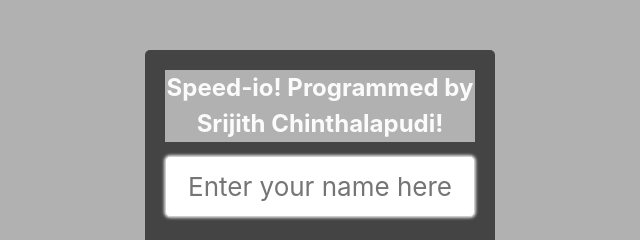
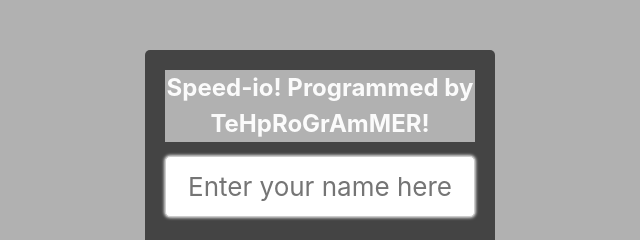
Before and after one commit to shotgunsheron/speed-io, a website built with webpack: page src/client/index.html in a window 1280 px wide. Shown: the part 284-524 px from the top of the page, 320-960 px from the left. Built offline with nearby package versions, Linux system fonts and the light colour scheme.

Commit message:
changed name

```diff
--- a/src/client/index.html
+++ b/src/client/index.html
@@ -37,7 +37,7 @@
         <h2>Tip: You can eat a player if you are faster than them!</h2>
 
         <div id="startMenu">
-            <p>Speed-io! Programmed by Srijith Chinthalapudi!</p>
+            <p>Speed-io! Programmed by TeHpRoGrAmMER!</p>
             <input type="text" tabindex="0" autofocus placeholder="Enter your name here" id="playerNameInput" maxlength="25" />
             <b class="input-error">Nickname must be alphanumeric characters only!</b>
             <br />
```
Also changed, not shown: src/client/img/Screenshot 2021-01-24 161935.png (added).
